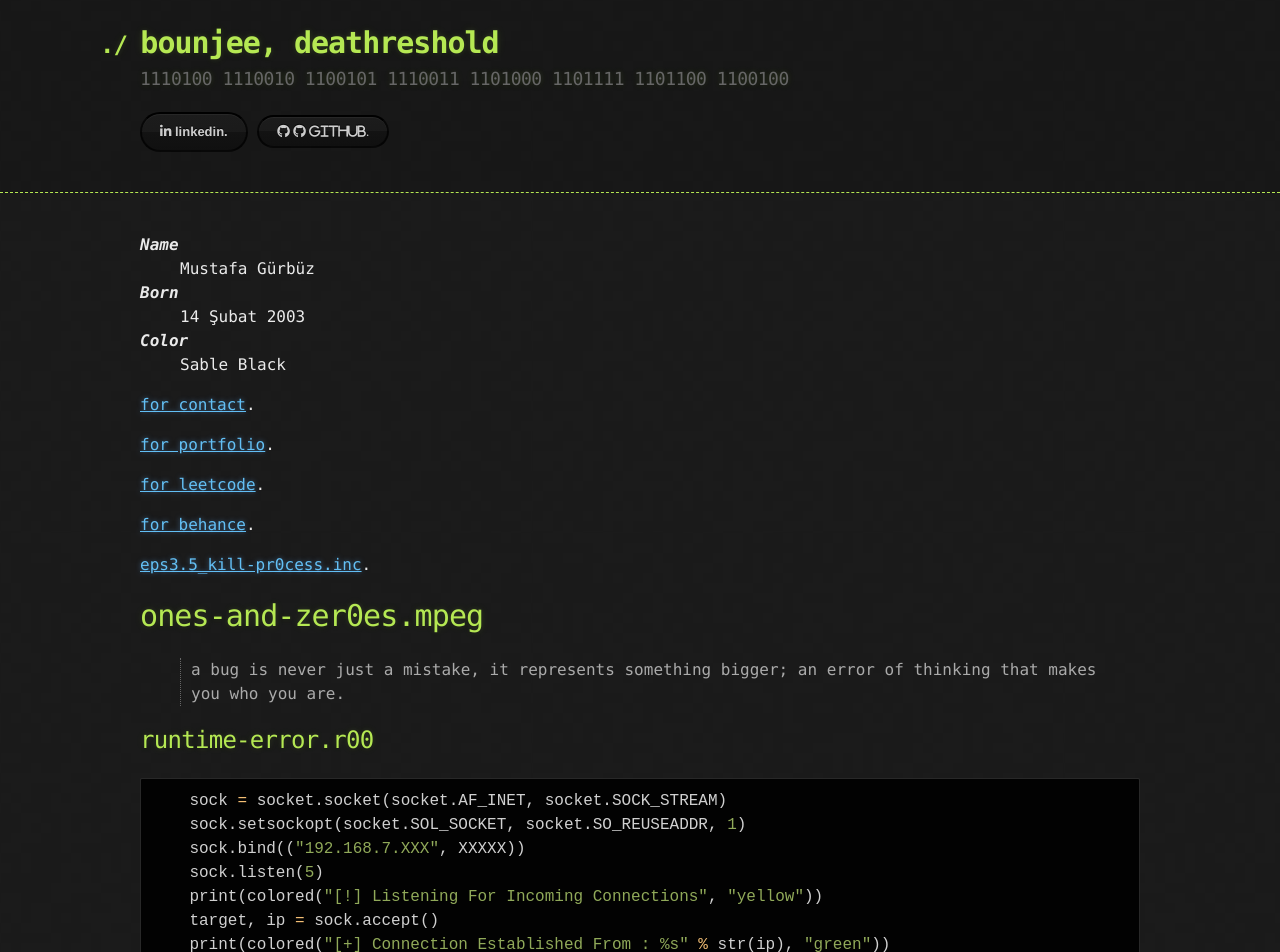
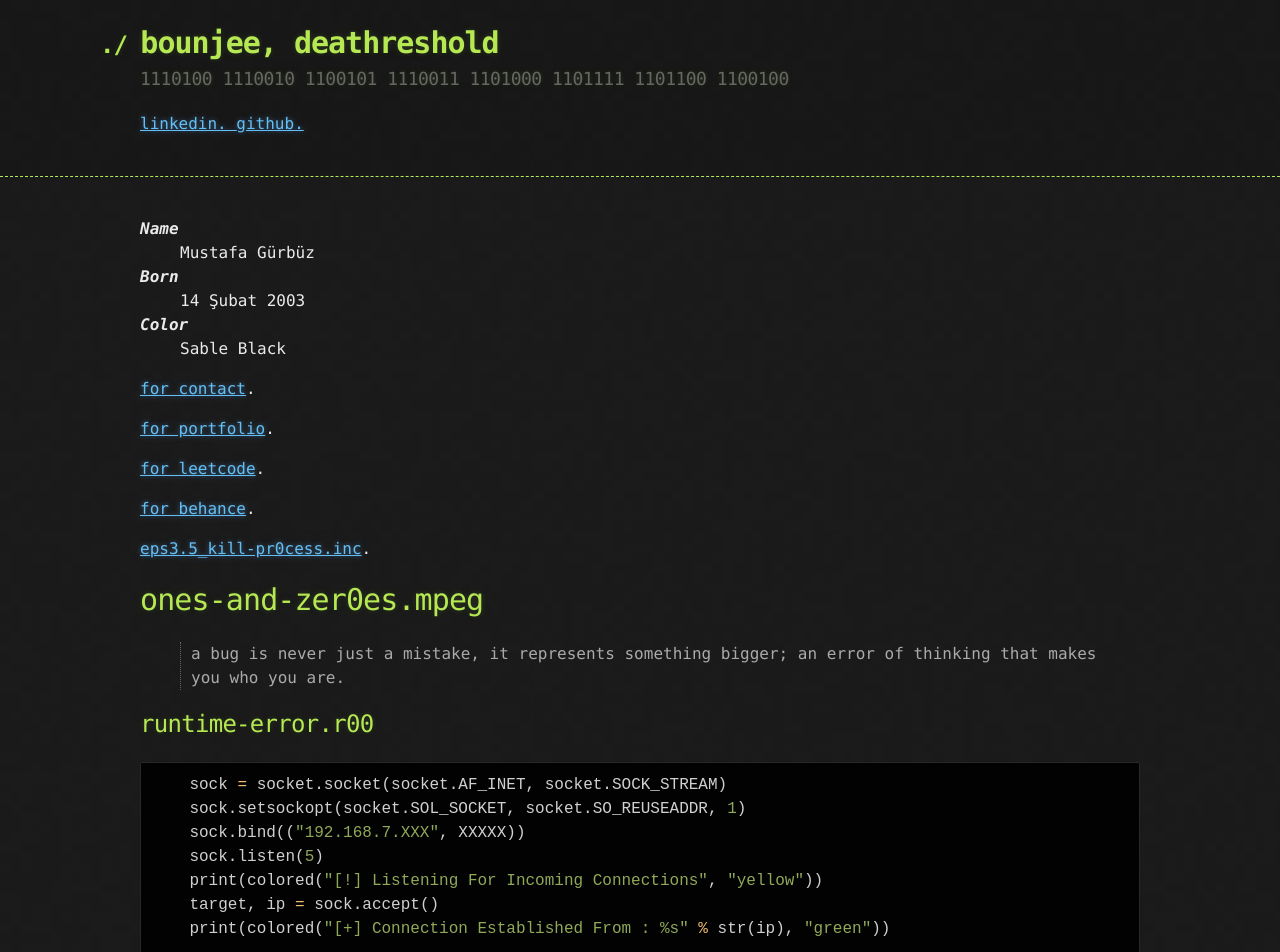
Before and after one commit to bounjee/bounjee.github.io, a Jekyll site: the page built from index.md, in a window 1280 px wide. Shown: the top 952 px of the page. Built offline with Jekyll 4.4.1, drawn with Linux system fonts in a browser that asks for light colours.

Commit message:
Update default.html

```diff
--- a/_layouts/default.html
+++ b/_layouts/default.html
@@ -22,12 +22,12 @@
 
         <section id="downloads">
           {% if site.show_downloads %}
-          <a href="https://www.linkedin.com/in/grbuzmustafa/" class="btn btn-linkedin">
-            <i class="fa-brands fa-linkedin-in"></i> linkedin.
+          <a href="https://www.linkedin.com/in/grbuzmustafa/">
+            linkedin.
           </a>
           {% endif %}
- <a href="https://github.com/bounjee/" class="btn fa-brands fa-github">
-            <i class="fa-brands fa-github"></i> github.
+ <a href="https://github.com/bounjee/">
+            github.
           </a>        </section>
       </div>
     </header>
```
